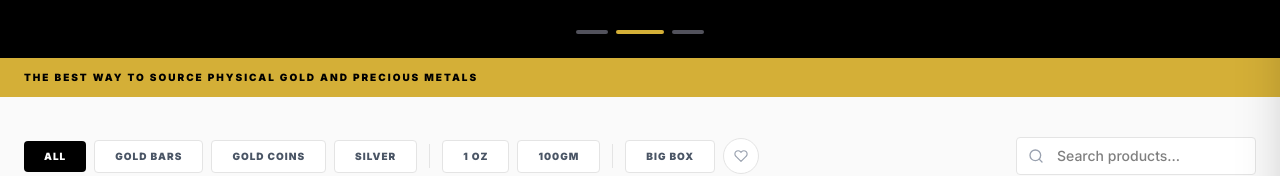
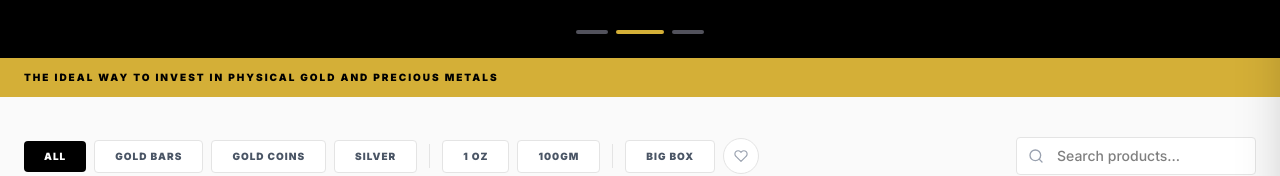
Before and after one commit to zendirectftw/Luxey, a Next.js app: page / in a window 1280 px wide. Shown: the part 495-671 px from the top of the page. Built offline with nearby package versions, Linux system fonts and the light colour scheme.

Commit message:
Update brand bar: 'The Ideal Way to Invest in Physical Gold and Precious Metals'

```diff
--- a/src/app/(public)/page.tsx
+++ b/src/app/(public)/page.tsx
@@ -123,7 +123,7 @@ export default function HomePage() {
             <div className="bg-[#D4AF37] py-3 px-6">
                 <div className="max-w-7xl mx-auto flex justify-between items-center">
                     <p className="text-[9px] md:text-[10px] font-black uppercase tracking-[0.2em] text-black">
-                        The Best Way to Source Physical Gold and Precious Metals
+                        The Ideal Way to Invest in Physical Gold and Precious Metals
                     </p>
                 </div>
             </div>
```
